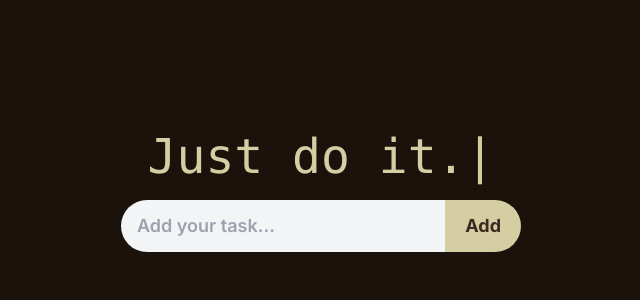
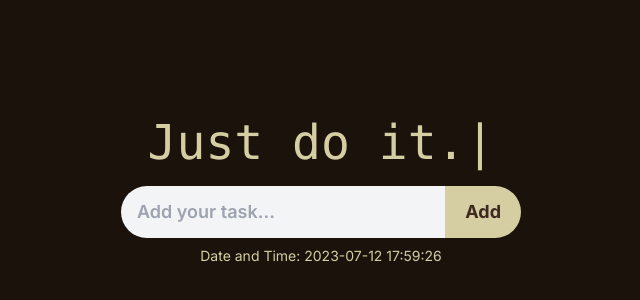
Before and after one commit to imdeepss/todo-app, a Next.js app: page / in a window 1280 px wide. Shown: the part 168-468 px from the top of the page, without its empty margins (319-959 px from the left). Built offline with nearby package versions, Linux system fonts and the light colour scheme.

Commit message:
Fix: empty value handing and adding date and time

```diff
--- a/package.json
+++ b/package.json
@@ -16,6 +16,7 @@
     "@types/react": "18.2.14",
     "@types/react-dom": "18.2.6",
     "autoprefixer": "^10.4.14",
+    "date-fns": "^2.30.0",
     "eslint": "8.44.0",
     "eslint-config-next": "13.4.9",
     "next": "13.4.9",
--- a/src/app/components/ui/AddTodo.tsx
+++ b/src/app/components/ui/AddTodo.tsx
@@ -1,15 +1,30 @@
 "use client";
 
-import React, { FormEvent, useState } from 'react';
+import React, { FormEvent, useState, useEffect } from 'react';
 import { useTodos } from '@/store/todos';
+import { format } from 'date-fns';
 
 const AddTodo = () => {
     const [task, setTask] = useState('');
+    const [dateTime, setDateTime] = useState(format(new Date(), 'yyyy-MM-dd HH:mm:ss'));
 
     const { handleAddTodo } = useTodos();
 
+    useEffect(() => {
+        const intervalId = setInterval(() => {
+            setDateTime(format(new Date(), 'yyyy-MM-dd HH:mm:ss'));
+        }, 1000);
+
+        return () => {
+            clearInterval(intervalId);
+        };
+    }, []);
+
     const handleSubmit = (e: FormEvent<HTMLFormElement>) => {
         e.preventDefault();
+        if (!task) {
+            return;
+        }
         handleAddTodo(task);
         setTask('');
     };
@@ -37,7 +52,7 @@ const AddTodo = () => {
                     </button>
                 </label>
             </form>
-            {/* Adding Date and time */}
+            <p className="text-sm text-pale-gold mt-2">Date and Time: {dateTime}</p>
         </section>
     );
 };
```
Also changed, not shown: 1 other file (tests, documents, lock files or other folders).
